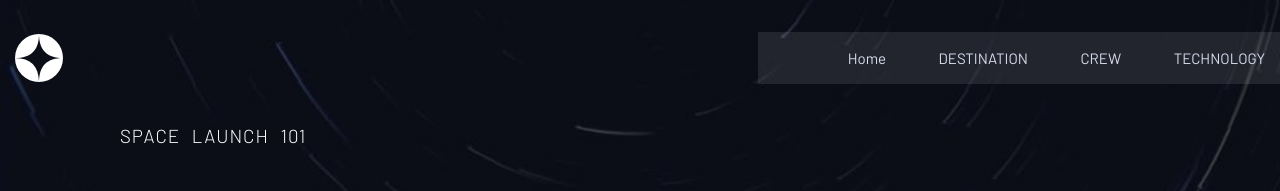
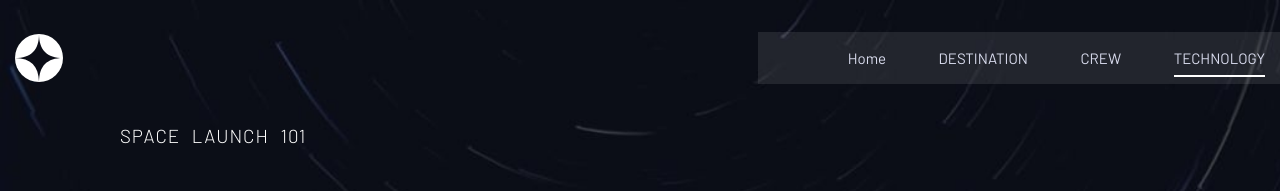
Before and after one commit to Y-aburob/space, a React (Vite) app: page /technology in a window 1280 px wide. Shown: the top 191 px of the page. Built offline with nearby package versions, Linux system fonts and the light colour scheme.

Commit message:
updating

```diff
--- a/src/components/Nav.tsx
+++ b/src/components/Nav.tsx
@@ -4,11 +4,19 @@ import close from '../assets/shared/icon-close.svg';
 import logo from '../assets/shared/logo.svg';
 import '../css/Home.css'
 import '../css/nav.css'
-import { Link } from 'react-router-dom';
+import { Link, useLocation } from 'react-router-dom';
 
 export default function Nav() {
 
     const [click, setClick] = useState(false)
+
+    const currentUrl = useLocation()
+
+    const isActive = (path: String) => {
+        return currentUrl.pathname === path;
+    };
+
+
     return (
         < >
         <div className='z-50 flex justify-between sm:pt-5 nav'>
@@ -21,10 +29,10 @@ export default function Nav() {
         <div className={`fixed p-4 top-0 z-50 h-screen w-full text-white text-right backgroundTrans sm:h-fit sm:w-fit sm:static sm:flex sm:justify-center sm:items-center sm:self-center ${click? 'block': 'hidden'}`}>
             <button onClick={() => setClick(false)} className=''> <img src={close} alt="" className={`sm:hidden mt-3`}/></button>
             <ul className='flex flex-col items-center justify-center h-full gap-10 sm:flex-row sm:pl-20 sm:gap-14'>
-            <li><Link to='/' className='sections'>Home</Link></li>
-            <li><Link to='/destination' className='sections'>DESTINATION</Link></li>
-            <li><Link to='/crew' className='sections'>CREW</Link></li>
-            <li><Link to='/technology' className='sections'>TECHNOLOGY</Link></li>
+            <li><Link to='/' className={`sections ${isActive('/')? 'pressed': ''}`}>Home</Link></li>
+            <li><Link to='/destination' className={`${isActive('/destination')? 'pressed': 'sections'}`}>DESTINATION</Link></li>
+            <li><Link to='/crew' className={`sections ${isActive('/crew')? 'pressed': ''}`}>CREW</Link></li>
+            <li><Link to='/technology' className={`sections ${isActive('/technology')? 'pressed': ''}`}>TECHNOLOGY</Link></li>
             </ul>
         </div>
         {/* <div className='sm:absolute sm:top-[32px] sm:right-0 backgroundTrans blur-md sm:h-[50px] sm:w-[520px]'></div> for blur effect on nav*/}
--- a/src/components/Technology.tsx
+++ b/src/components/Technology.tsx
@@ -39,7 +39,7 @@ export default function Technology() {
 
             {/* <div className='relative w-full h-full'> */}
                 {vehicleList.map((vehicle) => (
-                <div className={`w-full transition-all absolute left-1/2 -translate-x-1/2 lg:w-full duration-500 mt-20 ${currentId === vehicle.id? 'opacity-100': 'opacity-0'}`}>
+                <div key={vehicle.id} className={`w-full transition-all absolute left-1/2 -translate-x-1/2 lg:w-full duration-500 mt-20 ${currentId === vehicle.id? 'opacity-100': 'opacity-0'}`}>
                     <div className=' p-5 lg:p-0 lg:absolute lg:right-0 max-h-[450px] lg:w-[540px] lg:max-h-[590px] md:overflow-hidden lg:cursor-pointer'>
                     <img className='object-contain lg:object-cover w-full h-[450px] lg:w-full lg:h-full transition-all duration-500 lg:hover:scale-125' src={vehicle.src} alt="" />
                     </div>
--- a/src/css/nav.css
+++ b/src/css/nav.css
@@ -53,6 +53,27 @@
     content: '';
 }
 
+.pressed {
+    position: relative;
+    transition: all .5s;
+    padding-bottom: 10px;
+    color: #d9dcee;
+}
+
+.pressed::before {
+    position: absolute;
+    width: 100%;
+    left: 0;
+    opacity: 1;
+    bottom: 0;
+    background-color: #FFF;
+    height: 2px;
+    transition: all .5s;
+    content: '';
+    color: #FFF;
+}
+
+
 .sections:hover::after {
     left: 0;
     opacity: 1;
```
Also changed, not shown: src/components/Destination.tsx (+4 -4 lines).
